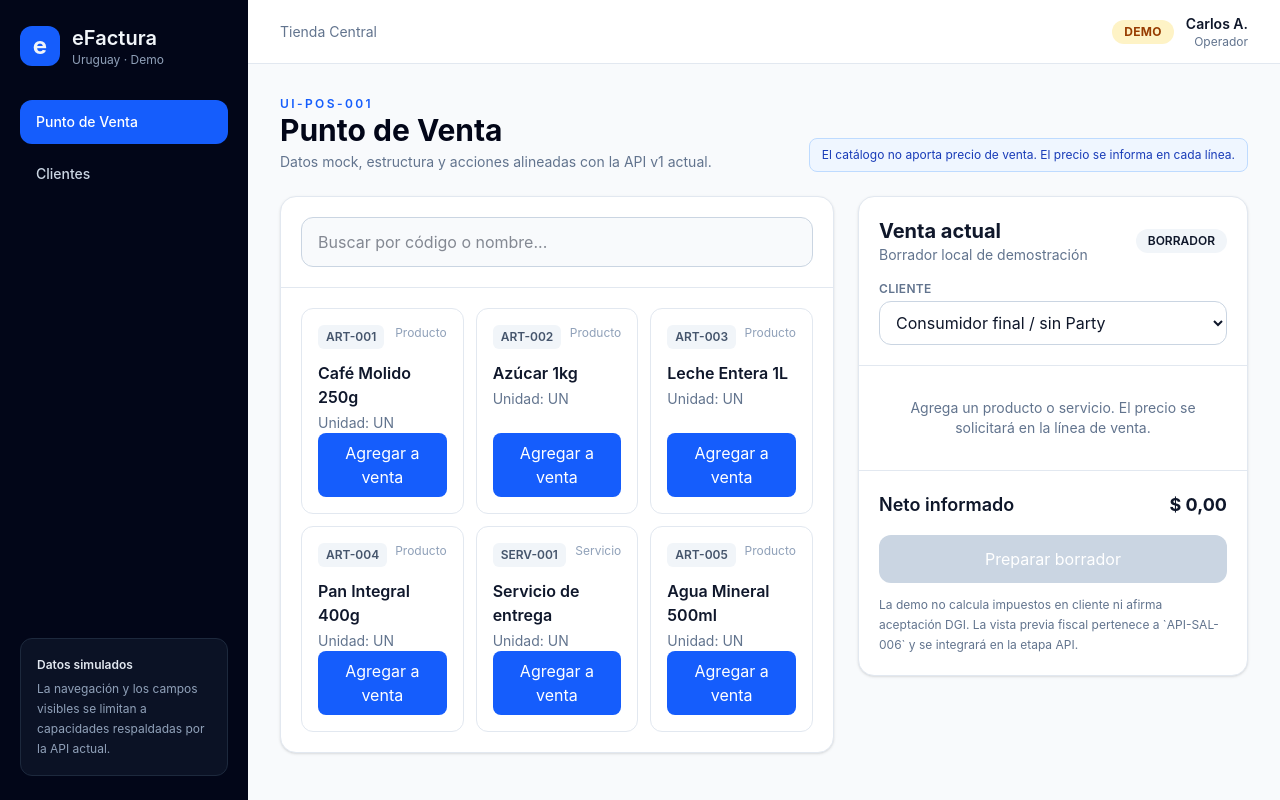
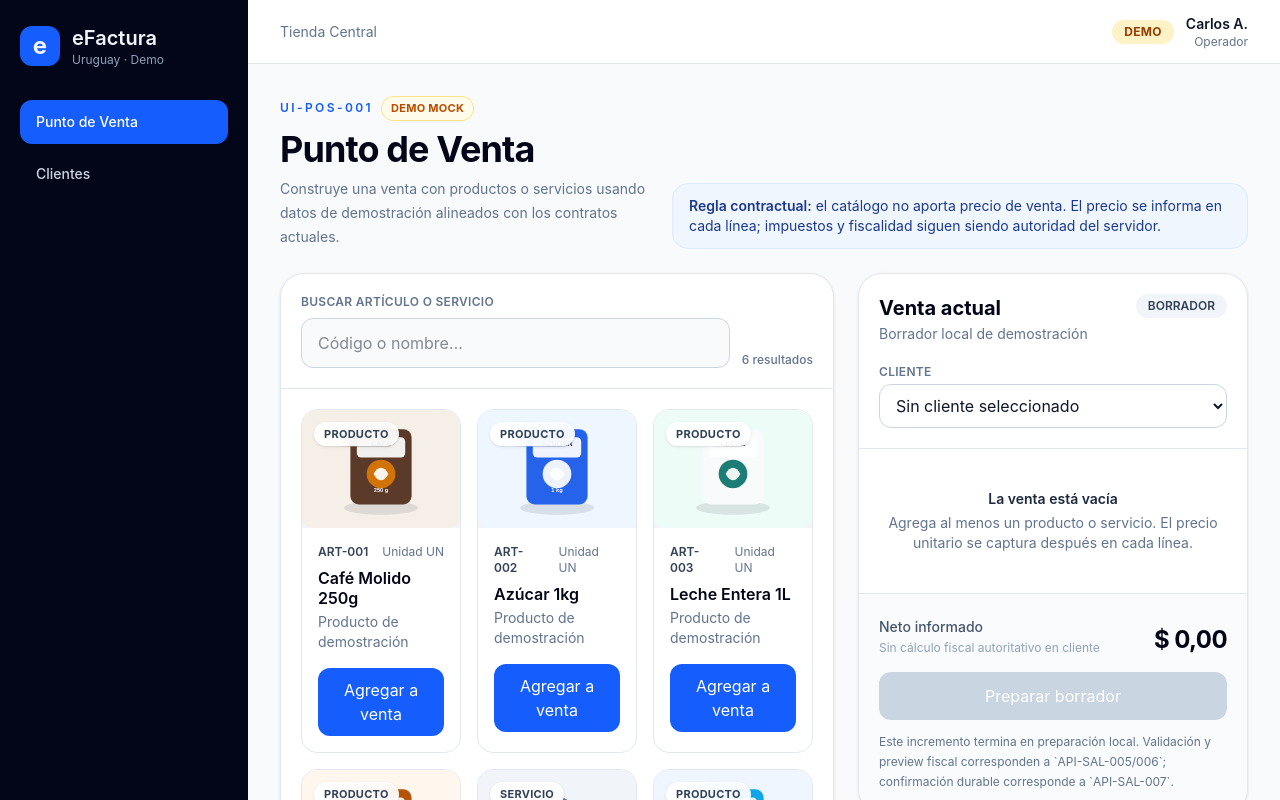
Before and after one commit to LuisHdezE/efactura, a React (Vite) app in the folder src/WebApp/: page /pos in a window 1280 px wide. Shown: the top 800 px of the page. Built offline with nearby package versions, Linux system fonts and the light colour scheme.

Commit message:
feat(webapp): refine deployed POS demo presentation

```diff
--- a/src/WebApp/src/features/pos/PosPage.tsx
+++ b/src/WebApp/src/features/pos/PosPage.tsx
@@ -1,8 +1,33 @@
 import { useEffect, useMemo, useState } from 'react';
 import type { CommercialItemDto, PartyDto, SaleLineDraft } from '../../contracts/api';
 import { gateways } from '../../services';
+import { getItemVisualMetadata } from './itemVisualMetadata';
 
 const money = new Intl.NumberFormat('es-UY', { style: 'currency', currency: 'UYU' });
+
+function ProductVisual({ item, compact = false }: { item: CommercialItemDto; compact?: boolean }) {
+  const visual = getItemVisualMetadata(item.id);
+
+  if (visual.imageUrl) {
+    return (
+      <img
+        src={visual.imageUrl}
+        alt={visual.alt}
+        className={compact ? 'h-12 w-12 rounded-xl object-cover' : 'h-full w-full object-cover transition duration-300 group-hover:scale-[1.02]'}
+      />
+    );
+  }
+
+  return (
+    <div className={compact ? 'flex h-12 w-12 items-center justify-center rounded-xl bg-slate-100 text-slate-500' : 'flex h-full w-full flex-col items-center justify-center bg-slate-100 px-4 text-center text-slate-500'}>
+      <svg viewBox="0 0 24 24" aria-hidden="true" className={compact ? 'h-5 w-5' : 'mb-2 h-9 w-9'} fill="none" stroke="currentColor" strokeWidth="1.7">
+        <path d="M4 7.5 12 3l8 4.5v9L12 21l-8-4.5v-9Z" />
+        <path d="m4.5 7.8 7.5 4.1 7.5-4.1M12 12v9" />
+      </svg>
+      {!compact && <span className="text-xs font-semibold">Visual de demo no disponible</span>}
+    </div>
+  );
+}
 
 export function PosPage() {
   const [items, setItems] = useState<CommercialItemDto[]>([]);
@@ -11,21 +36,30 @@ export function PosPage() {
   const [customerId, setCustomerId] = useState('');
   const [cart, setCart] = useState<SaleLineDraft[]>([]);
   const [loading, setLoading] = useState(true);
+  const [loadError, setLoadError] = useState<string | null>(null);
+  const [draftPrepared, setDraftPrepared] = useState(false);
 
   useEffect(() => {
     Promise.all([gateways.catalog.listItems(), gateways.parties.listCustomers()])
-      .then(([itemPage, partyPage]) => { setItems(itemPage.items); setCustomers(partyPage.items); })
+      .then(([itemPage, partyPage]) => {
+        setItems(itemPage.items);
+        setCustomers(partyPage.items);
+      })
+      .catch(() => setLoadError('No se pudo cargar el catálogo o los clientes de demostración.'))
       .finally(() => setLoading(false));
   }, []);
 
   const filtered = useMemo(() => {
     const term = search.trim().toLowerCase();
-    return items.filter((item) => !term || item.code.toLowerCase().includes(term) || item.name.toLowerCase().includes(term));
+    return items.filter((item) => item.active && (!term || item.code.toLowerCase().includes(term) || item.name.toLowerCase().includes(term)));
   }, [items, search]);
 
+  const selectedCustomer = customers.find((customer) => customer.id === customerId) ?? null;
   const total = cart.reduce((sum, line) => sum + line.quantity * line.unitPrice, 0);
+  const canPrepare = cart.length > 0 && cart.every((line) => Number.isFinite(line.quantity) && line.quantity > 0 && Number.isFinite(line.unitPrice) && line.unitPrice >= 0);
 
   const addItem = (item: CommercialItemDto) => {
+    setDraftPrepared(false);
     setCart((current) => {
       const existing = current.find((line) => line.itemId === item.id);
       if (existing) return current.map((line) => line.itemId === item.id ? { ...line, quantity: line.quantity + 1 } : line);
@@ -33,47 +67,150 @@ export function PosPage() {
     });
   };
 
-  const updateLine = (itemId: string, patch: Partial<SaleLineDraft>) => setCart((current) => current.map((line) => line.itemId === itemId ? { ...line, ...patch } : line));
-  const removeLine = (itemId: string) => setCart((current) => current.filter((line) => line.itemId !== itemId));
+  const updateLine = (itemId: string, patch: Partial<SaleLineDraft>) => {
+    setDraftPrepared(false);
+    setCart((current) => current.map((line) => line.itemId === itemId ? { ...line, ...patch } : line));
+  };
+
+  const removeLine = (itemId: string) => {
+    setDraftPrepared(false);
+    setCart((current) => current.filter((line) => line.itemId !== itemId));
+  };
 
   return (
-    <div className="p-4 sm:p-6 lg:p-8">
-      <div className="mb-6 flex flex-col gap-2 sm:flex-row sm:items-end sm:justify-between">
-        <div><p className="text-xs font-semibold uppercase tracking-[0.2em] text-blue-600">UI-POS-001</p><h1 className="text-3xl font-bold text-slate-950">Punto de Venta</h1><p className="mt-1 text-sm text-slate-500">Datos mock, estructura y acciones alineadas con la API v1 actual.</p></div>
-        <div className="rounded-lg border border-blue-200 bg-blue-50 px-3 py-2 text-xs text-blue-800">El catálogo no aporta precio de venta. El precio se informa en cada línea.</div>
+    <div className="p-4 pb-28 sm:p-6 sm:pb-28 lg:p-8 xl:pb-8">
+      <div className="mb-6 flex flex-col gap-4 lg:flex-row lg:items-end lg:justify-between">
+        <div>
+          <div className="mb-2 flex flex-wrap items-center gap-2">
+            <span className="text-xs font-semibold uppercase tracking-[0.2em] text-blue-600">UI-POS-001</span>
+            <span className="rounded-full bg-amber-50 px-2.5 py-1 text-[11px] font-bold uppercase tracking-wide text-amber-700 ring-1 ring-inset ring-amber-200">Demo mock</span>
+          </div>
+          <h1 className="text-3xl font-bold tracking-tight text-slate-950 sm:text-4xl">Punto de Venta</h1>
+          <p className="mt-2 max-w-2xl text-sm leading-6 text-slate-500">Construye una venta con productos o servicios usando datos de demostración alineados con los contratos actuales.</p>
+        </div>
+        <div className="max-w-xl rounded-2xl border border-blue-100 bg-blue-50/80 px-4 py-3 text-sm leading-5 text-blue-900">
+          <strong className="font-semibold">Regla contractual:</strong> el catálogo no aporta precio de venta. El precio se informa en cada línea; impuestos y fiscalidad siguen siendo autoridad del servidor.
+        </div>
       </div>
 
-      <div className="grid gap-6 xl:grid-cols-[minmax(0,1.4fr)_minmax(390px,0.8fr)]">
-        <section className="rounded-2xl border border-slate-200 bg-white shadow-sm">
+      <div className="grid gap-6 xl:grid-cols-[minmax(0,1.45fr)_minmax(390px,0.8fr)]">
+        <section className="overflow-hidden rounded-3xl border border-slate-200 bg-white shadow-sm">
           <div className="border-b border-slate-200 p-4 sm:p-5">
-            <input value={search} onChange={(event) => setSearch(event.target.value)} placeholder="Buscar por código o nombre..." className="w-full rounded-xl border border-slate-300 bg-slate-50 px-4 py-3 outline-none transition focus:border-blue-500 focus:bg-white" />
+            <div className="flex flex-col gap-3 sm:flex-row sm:items-end sm:justify-between">
+              <label className="block flex-1">
+                <span className="mb-2 block text-xs font-semibold uppercase tracking-wide text-slate-500">Buscar artículo o servicio</span>
+                <input
+                  value={search}
+                  onChange={(event) => setSearch(event.target.value)}
+                  placeholder="Código o nombre…"
+                  className="w-full rounded-xl border border-slate-300 bg-slate-50 px-4 py-3 text-sm outline-none transition focus:border-blue-500 focus:bg-white focus:ring-4 focus:ring-blue-50"
+                />
+              </label>
+              <div className="text-xs font-medium text-slate-500">{loading ? 'Cargando…' : `${filtered.length} resultado${filtered.length === 1 ? '' : 's'}`}</div>
+            </div>
           </div>
-          <div className="grid gap-3 p-4 sm:grid-cols-2 sm:p-5 lg:grid-cols-3">
-            {loading ? <div className="col-span-full py-12 text-center text-slate-500">Cargando catálogo…</div> : filtered.map((item) => (
-              <article key={item.id} className="flex min-h-44 flex-col rounded-xl border border-slate-200 p-4 transition hover:border-blue-300 hover:shadow-sm">
-                <div className="mb-3 flex items-start justify-between gap-2"><span className="rounded-md bg-slate-100 px-2 py-1 text-xs font-semibold text-slate-600">{item.code}</span><span className="text-xs text-slate-400">{item.kind === 'PRODUCT' ? 'Producto' : 'Servicio'}</span></div>
-                <h2 className="font-semibold text-slate-900">{item.name}</h2><p className="mt-1 text-sm text-slate-500">Unidad: {item.unit}</p>
-                <button onClick={() => addItem(item)} className="mt-auto rounded-lg bg-blue-600 px-3 py-2 text-sm font-semibold text-white hover:bg-blue-700">Agregar a venta</button>
+
+          <div className="grid gap-4 p-4 sm:grid-cols-2 sm:p-5 lg:grid-cols-3">
+            {loading && Array.from({ length: 6 }).map((_, index) => (
+              <div key={index} className="overflow-hidden rounded-2xl border border-slate-200">
+                <div className="aspect-[4/3] animate-pulse bg-slate-100" />
+                <div className="space-y-3 p-4"><div className="h-3 w-20 animate-pulse rounded bg-slate-100" /><div className="h-5 w-3/4 animate-pulse rounded bg-slate-100" /><div className="h-10 animate-pulse rounded-xl bg-slate-100" /></div>
+              </div>
+            ))}
+
+            {!loading && loadError && (
+              <div className="col-span-full rounded-2xl border border-rose-200 bg-rose-50 p-6 text-center text-sm text-rose-800">{loadError}</div>
+            )}
+
+            {!loading && !loadError && filtered.length === 0 && (
+              <div className="col-span-full rounded-2xl border border-dashed border-slate-300 bg-slate-50 px-6 py-14 text-center">
+                <div className="text-base font-semibold text-slate-800">Sin resultados</div>
+                <p className="mt-1 text-sm text-slate-500">Prueba otro código o nombre. Este estado no representa un error de API.</p>
+              </div>
+            )}
+
+            {!loading && !loadError && filtered.map((item) => (
+              <article key={item.id} className="group flex min-h-full flex-col overflow-hidden rounded-2xl border border-slate-200 bg-white transition hover:-translate-y-0.5 hover:border-blue-300 hover:shadow-lg hover:shadow-slate-200/60">
+                <div className="relative aspect-[4/3] overflow-hidden bg-slate-100">
+                  <ProductVisual item={item} />
+                  <span className="absolute left-3 top-3 rounded-full bg-white/90 px-2.5 py-1 text-[11px] font-bold uppercase tracking-wide text-slate-700 shadow-sm backdrop-blur">{item.kind === 'PRODUCT' ? 'Producto' : 'Servicio'}</span>
+                </div>
+                <div className="flex flex-1 flex-col p-4">
+                  <div className="mb-2 flex items-center justify-between gap-3 text-xs text-slate-500"><span className="font-semibold text-slate-700">{item.code}</span><span>Unidad {item.unit}</span></div>
+                  <h2 className="font-semibold leading-5 text-slate-950">{item.name}</h2>
+                  {item.description && <p className="mt-1 line-clamp-2 text-sm leading-5 text-slate-500">{item.description}</p>}
+                  <button onClick={() => addItem(item)} className="mt-4 rounded-xl bg-blue-600 px-3 py-2.5 text-sm font-semibold text-white transition hover:bg-blue-700 focus:outline-none focus:ring-4 focus:ring-blue-100">Agregar a venta</button>
+                </div>
               </article>
             ))}
           </div>
         </section>
 
-        <aside className="h-fit rounded-2xl border border-slate-200 bg-white shadow-sm xl:sticky xl:top-24">
-          <div className="border-b border-slate-200 p-5"><div className="flex items-center justify-between"><div><h2 className="text-xl font-bold">Venta actual</h2><p className="text-sm text-slate-500">Borrador local de demostración</p></div><span className="rounded-full bg-slate-100 px-3 py-1 text-xs font-semibold">BORRADOR</span></div>
-            <label className="mt-4 block text-xs font-semibold uppercase tracking-wide text-slate-500">Cliente</label>
-            <select value={customerId} onChange={(event) => setCustomerId(event.target.value)} className="mt-1 w-full rounded-xl border border-slate-300 bg-white px-3 py-2.5 text-sm"><option value="">Consumidor final / sin Party</option>{customers.map((customer) => <option key={customer.id} value={customer.id}>{customer.name}</option>)}</select>
+        <aside id="venta-actual" className="h-fit scroll-mt-24 overflow-hidden rounded-3xl border border-slate-200 bg-white shadow-sm xl:sticky xl:top-24">
+          <div className="border-b border-slate-200 p-5">
+            <div className="flex items-start justify-between gap-3">
+              <div><h2 className="text-xl font-bold text-slate-950">Venta actual</h2><p className="mt-0.5 text-sm text-slate-500">Borrador local de demostración</p></div>
+              <span className="rounded-full bg-slate-100 px-3 py-1 text-xs font-semibold text-slate-700">BORRADOR</span>
+            </div>
+
+            <label className="mt-5 block text-xs font-semibold uppercase tracking-wide text-slate-500">Cliente</label>
+            <select
+              value={customerId}
+              onChange={(event) => { setCustomerId(event.target.value); setDraftPrepared(false); }}
+              className="mt-1 w-full rounded-xl border border-slate-300 bg-white px-3 py-2.5 text-sm outline-none focus:border-blue-500 focus:ring-4 focus:ring-blue-50"
+            >
+              <option value="">Sin cliente seleccionado</option>
+              {customers.map((customer) => <option key={customer.id} value={customer.id}>{customer.name}</option>)}
+            </select>
+            {selectedCustomer && <p className="mt-2 text-xs leading-5 text-slate-500">{selectedCustomer.kind === 'ORGANIZATION' ? 'Organización' : 'Persona'} · residencia {selectedCustomer.residenceCountry}</p>}
           </div>
+
           <div className="divide-y divide-slate-100">
-            {cart.length === 0 ? <div className="p-8 text-center text-sm text-slate-500">Agrega un producto o servicio. El precio se solicitará en la línea de venta.</div> : cart.map((line) => (
-              <div key={line.itemId} className="p-4"><div className="flex items-start justify-between gap-3"><div><div className="font-semibold">{line.itemName}</div><div className="text-xs text-slate-500">{line.itemCode}</div></div><button onClick={() => removeLine(line.itemId)} className="text-sm font-medium text-rose-600">Quitar</button></div>
-                <div className="mt-3 grid grid-cols-2 gap-3"><label className="text-xs text-slate-500">Cantidad<input type="number" min="0.001" step="0.001" value={line.quantity} onChange={(event) => updateLine(line.itemId, { quantity: Number(event.target.value) })} className="mt-1 w-full rounded-lg border border-slate-300 px-3 py-2 text-sm" /></label><label className="text-xs text-slate-500">Precio unitario<input type="number" min="0" step="0.01" value={line.unitPrice} onChange={(event) => updateLine(line.itemId, { unitPrice: Number(event.target.value) })} className="mt-1 w-full rounded-lg border border-slate-300 px-3 py-2 text-sm" /></label></div>
+            {cart.length === 0 ? (
+              <div className="px-6 py-10 text-center">
+                <div className="text-sm font-semibold text-slate-800">La venta está vacía</div>
+                <p className="mt-1 text-sm leading-5 text-slate-500">Agrega al menos un producto o servicio. El precio unitario se captura después en cada línea.</p>
               </div>
-            ))}
+            ) : cart.map((line) => {
+              const item = items.find((candidate) => candidate.id === line.itemId);
+              return (
+                <div key={line.itemId} className="p-4 sm:p-5">
+                  <div className="flex items-start gap-3">
+                    {item && <div className="shrink-0 overflow-hidden rounded-xl ring-1 ring-slate-200"><ProductVisual item={item} compact /></div>}
+                    <div className="min-w-0 flex-1"><div className="truncate font-semibold text-slate-900">{line.itemName}</div><div className="text-xs text-slate-500">{line.itemCode}</div></div>
+                    <button onClick={() => removeLine(line.itemId)} className="text-sm font-medium text-rose-600 hover:text-rose-700">Quitar</button>
+                  </div>
+                  <div className="mt-3 grid grid-cols-2 gap-3">
+                    <label className="text-xs font-medium text-slate-500">Cantidad<input type="number" min="0.001" step="0.001" value={line.quantity} onChange={(event) => updateLine(line.itemId, { quantity: Number(event.target.value) })} className="mt-1 w-full rounded-lg border border-slate-300 px-3 py-2 text-sm outline-none focus:border-blue-500" /></label>
+                    <label className="text-xs font-medium text-slate-500">Precio unitario<input type="number" min="0" step="0.01" value={line.unitPrice} onChange={(event) => updateLine(line.itemId, { unitPrice: Number(event.target.value) })} className="mt-1 w-full rounded-lg border border-slate-300 px-3 py-2 text-sm outline-none focus:border-blue-500" /></label>
+                  </div>
+                  <div className="mt-2 text-right text-xs text-slate-500">Neto de línea: <strong className="text-slate-700">{money.format(line.quantity * line.unitPrice)}</strong></div>
+                </div>
+              );
+            })}
           </div>
-          <div className="border-t border-slate-200 p-5"><div className="mb-4 flex items-center justify-between text-lg"><span className="font-semibold">Neto informado</span><strong>{money.format(total)}</strong></div><button disabled={cart.length === 0 || cart.some((line) => line.unitPrice <= 0)} className="w-full rounded-xl bg-blue-600 px-4 py-3 font-semibold text-white enabled:hover:bg-blue-700 disabled:cursor-not-allowed disabled:bg-slate-300">Preparar borrador</button><p className="mt-3 text-xs leading-5 text-slate-500">La demo no calcula impuestos en cliente ni afirma aceptación DGI. La vista previa fiscal pertenece a `API-SAL-006` y se integrará en la etapa API.</p></div>
+
+          <div className="border-t border-slate-200 bg-slate-50/70 p-5">
+            <div className="flex items-end justify-between gap-4"><div><span className="text-sm font-medium text-slate-600">Neto informado</span><p className="mt-0.5 text-xs text-slate-400">Sin cálculo fiscal autoritativo en cliente</p></div><strong className="text-2xl tracking-tight text-slate-950">{money.format(total)}</strong></div>
+
+            {draftPrepared && (
+              <div className="mt-4 rounded-xl border border-emerald-200 bg-emerald-50 px-3 py-3 text-sm leading-5 text-emerald-800">
+                Borrador mock preparado con {cart.length} línea{cart.length === 1 ? '' : 's'}. No fue persistido ni fiscalizado.
+              </div>
+            )}
+
+            <button onClick={() => setDraftPrepared(true)} disabled={!canPrepare} className="mt-4 w-full rounded-xl bg-blue-600 px-4 py-3 font-semibold text-white transition enabled:hover:bg-blue-700 disabled:cursor-not-allowed disabled:bg-slate-300">Preparar borrador</button>
+            <p className="mt-3 text-xs leading-5 text-slate-500">Este incremento termina en preparación local. Validación y preview fiscal corresponden a `API-SAL-005/006`; confirmación durable corresponde a `API-SAL-007`.</p>
+          </div>
         </aside>
       </div>
+
+      {cart.length > 0 && (
+        <a href="#venta-actual" className="fixed inset-x-4 bottom-4 z-20 flex items-center justify-between rounded-2xl border border-slate-200 bg-slate-950 px-4 py-3 text-white shadow-2xl shadow-slate-900/20 xl:hidden">
+          <span><span className="block text-xs text-slate-300">{cart.length} línea{cart.length === 1 ? '' : 's'} en venta</span><strong className="text-lg">{money.format(total)}</strong></span>
+          <span className="rounded-xl bg-white px-3 py-2 text-sm font-semibold text-slate-950">Ver venta</span>
+        </a>
+      )}
     </div>
   );
 }
```
